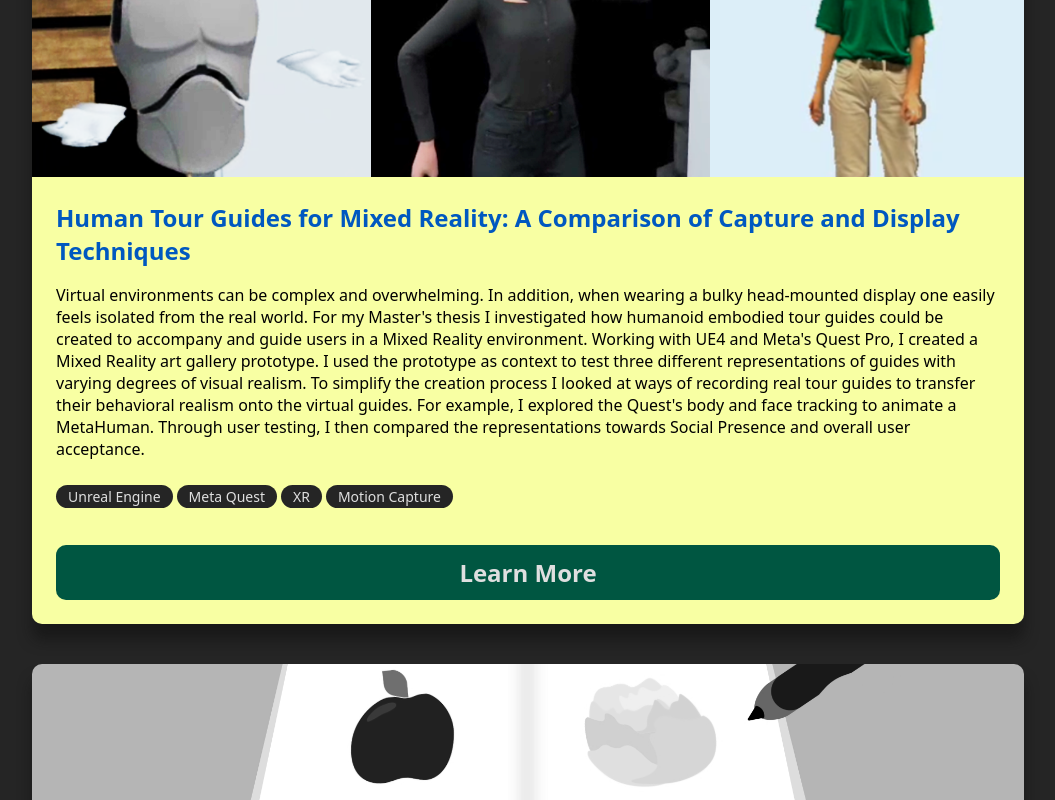
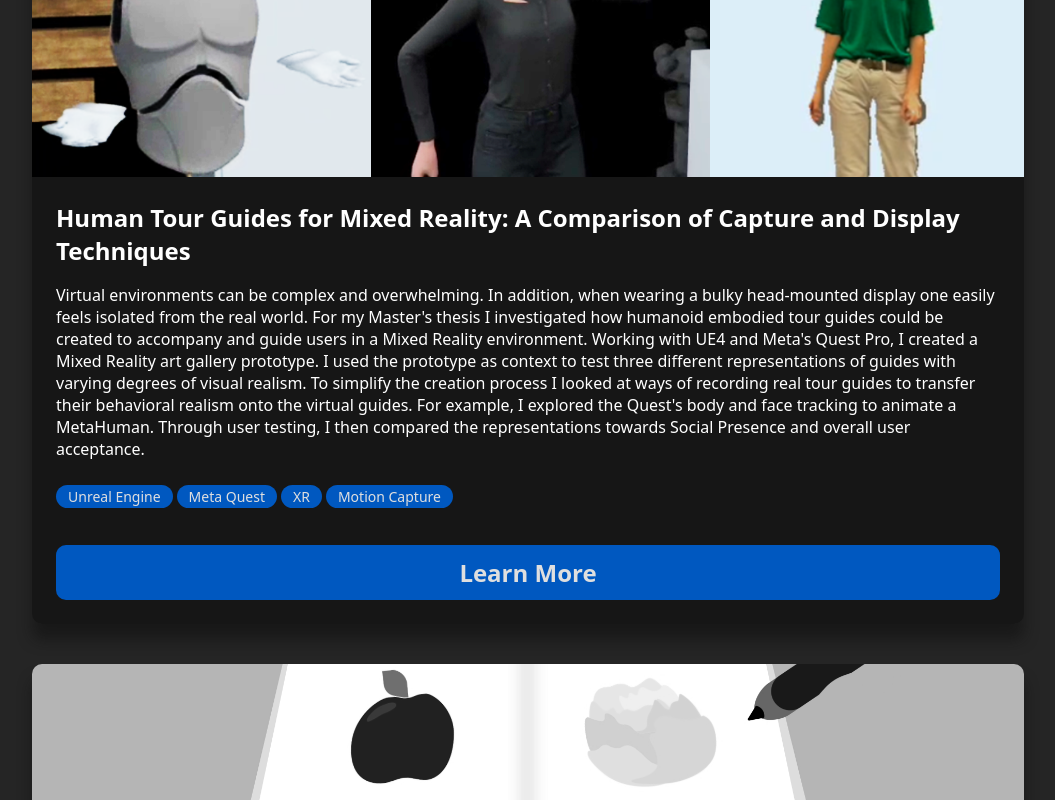
Before and after one commit to marifroe/Portfolio, a React (Vite) app: page / in a window 1280 px wide. In both pictures the pointer is over the element 640 px from the left and 3405 px from the top of the page. Shown: the part 3005-3805 px from the top of the page, without its empty margins (112-1167 px from the left). Built offline with nearby package versions, Linux system fonts and the light colour scheme.

Commit message:
design changes

```diff
--- a/src/components/Projects/ProjectCard.module.css
+++ b/src/components/Projects/ProjectCard.module.css
@@ -12,15 +12,14 @@
 }
 
 .container:hover {
-  color:#000;
 
   .skill {
-    background: var(--color-neutral-darker);
+    /*background: var(--color-neutral-darker);*/
   }
 
   .content {
-    background: var(--color-pop-1);
-    color: #000;
+    /*background: var(--color-neutral-light);*/
+    background: #161616;
   }
 
   .image {
@@ -29,7 +28,7 @@
 
   .link {
     color: var(--color-text-light);
-    background: var(--color-pop-3);
+    background: var(--color-pop-2);
 }
 }
 
@@ -56,7 +55,6 @@
 .title {
   font-size: 24px;
   font-weight: 700;
-  color: var(--color-pop-2);
 }
 
 .description {
@@ -99,6 +97,6 @@
   font-size: 24px;
   font-weight: 600;
   border-radius: 10px;
-  background: var(--color-pop-2);
+  background: var(--color-neutral-darker);
   padding: 11px 22px;
 }
--- a/src/components/Projects/Projects.module.css
+++ b/src/components/Projects/Projects.module.css
@@ -15,7 +15,7 @@
 .title {
   text-align: center;
   margin-bottom: 50px;
-  color: var(--color-neutral-lighter)
+  color: #fff;
 }
 
 .projects {
```
